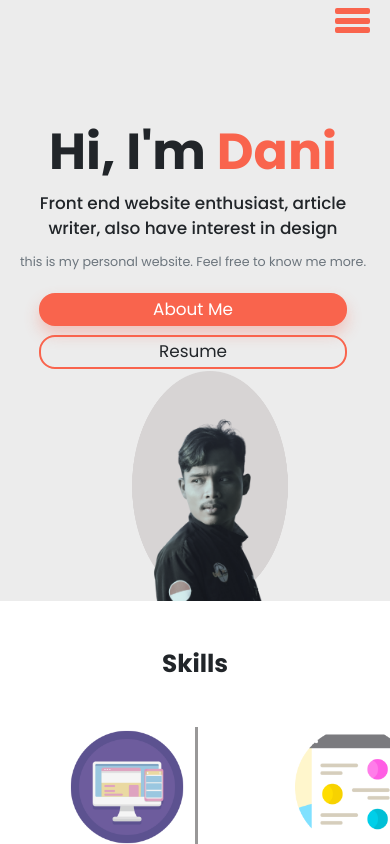
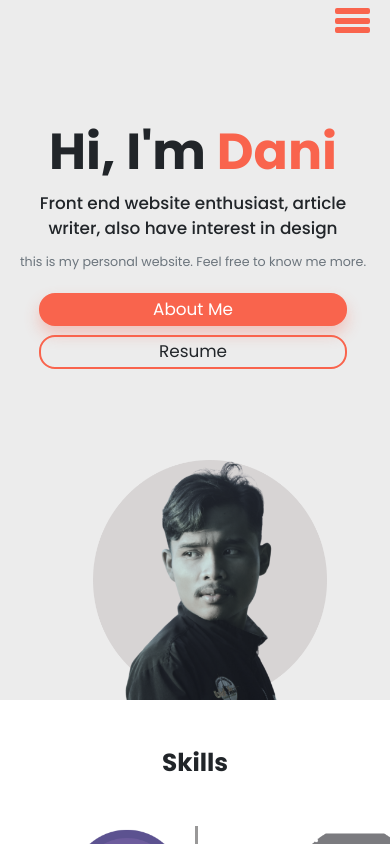
Before and after one commit to Hamdani400/webiste-portofolio, a React (Create React App) app: page / in a window 390 px wide. Shown: the top 844 px of the page. Built offline with nearby package versions, Linux system fonts and the light colour scheme.

Commit message:
hero responsive

```diff
--- a/src/assets/scss/style.scss
+++ b/src/assets/scss/style.scss
@@ -369,7 +369,7 @@ footer {
         }
     }
     .hero-bg {
-        height: 60%;
+        height: 700px;
         section {
             padding-top: -10px;
             display: block;
@@ -401,12 +401,12 @@ footer {
                 text-align: center;
             }
             img {
-                width: 40%;
+                width: 60%;
                 height: 40%;
                 justify-content: center;
                 align-items: center;
                 bottom: 0;
-                padding-top: 10px;
+                padding-top: 40px;
             }
         }
         }
```
